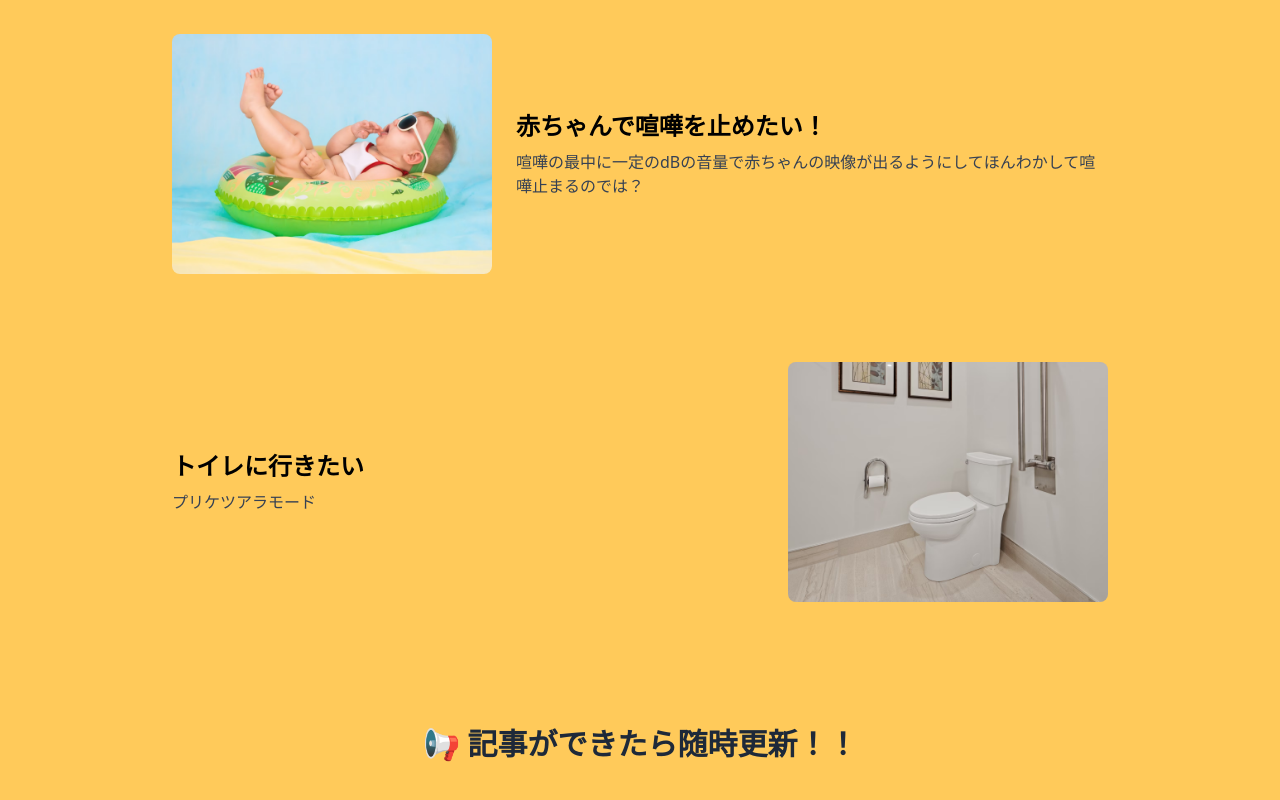
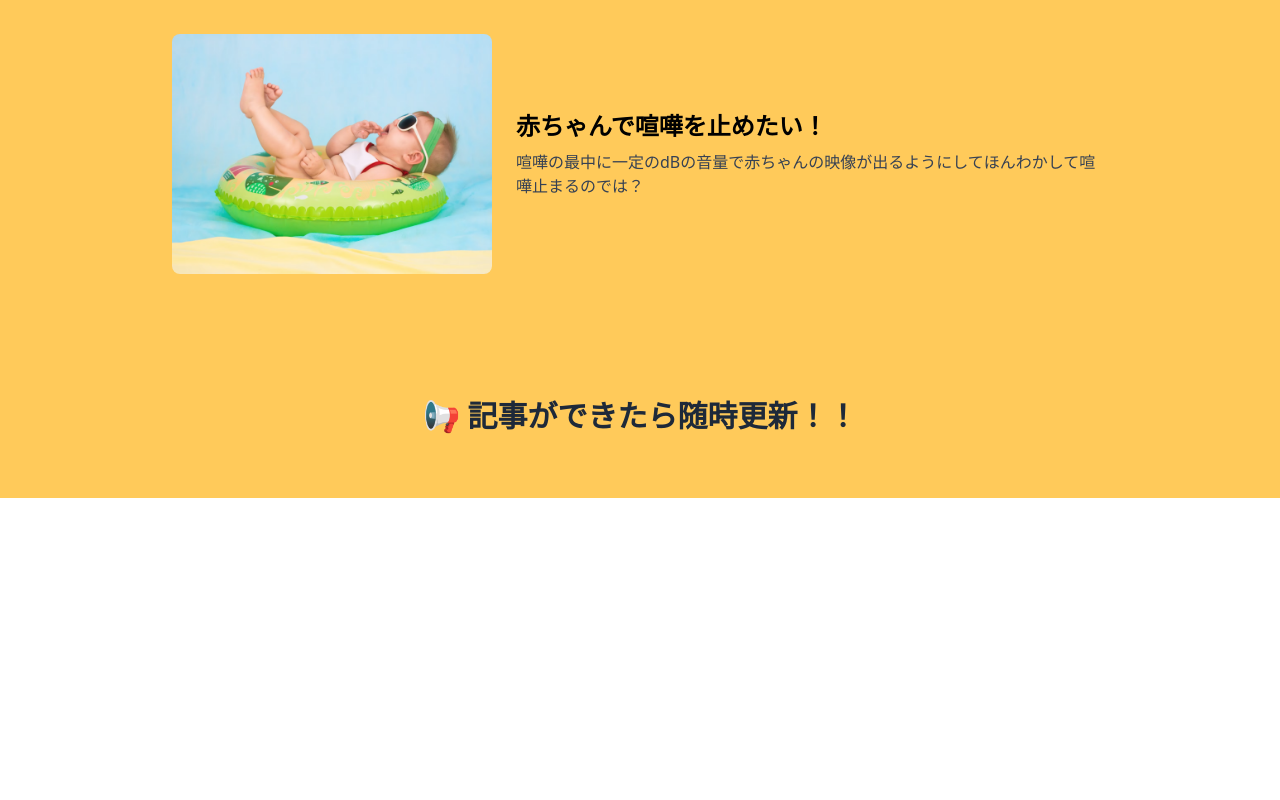
Before and after one commit to hayatonanba/my-astro-blog, an Astro site: page / in a window 1280 px wide. Shown: the part 1006-1806 px from the top of the page. After the commit the page ends 1504 px from the top, so only its background shows below. Built offline with nearby package versions, Linux system fonts and the light colour scheme; Astro itself is replaced by a stand-in of ours.

Commit message:
fix: apper-fix

```diff
--- a/src/pages/index.astro
+++ b/src/pages/index.astro
@@ -42,12 +42,6 @@ import { SITE_DESCRIPTION, SITE_TITLE } from '../consts';
 					description="喧嘩の最中に一定のdBの音量で赤ちゃんの映像が出るようにしてほんわかして喧嘩止まるのでは？"
 					imageUrl="/baby-vol.avif"
 				/>
-				<HeroParts
-					type="right"
-					title="トイレに行きたい"
-					description="プリケツアラモード"
-					imageUrl="/toilet.avif"
-				/>
 			</section>
 			<section class="text-center text-xl font-semibold text-gray-800">
 				<h2 class="text-2xl md:text-3xl">📢 記事ができたら随時更新！！</h2>
```
